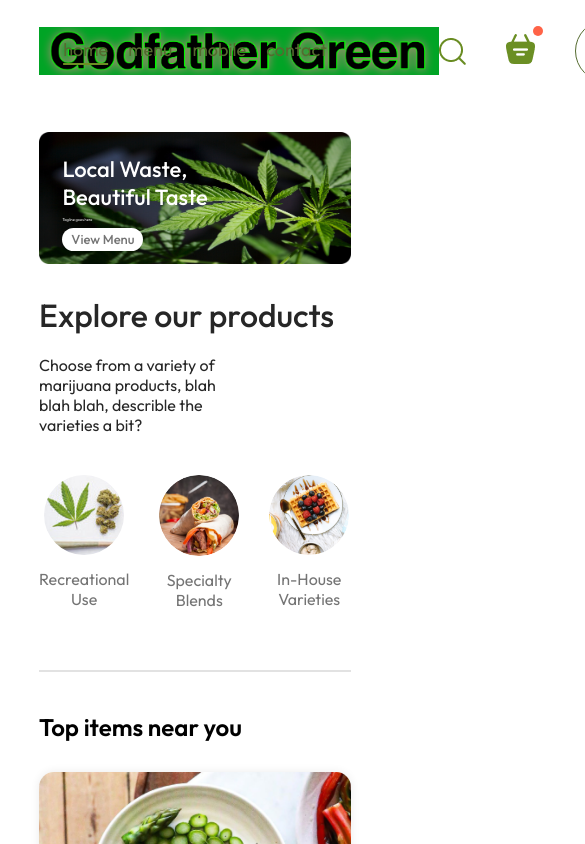
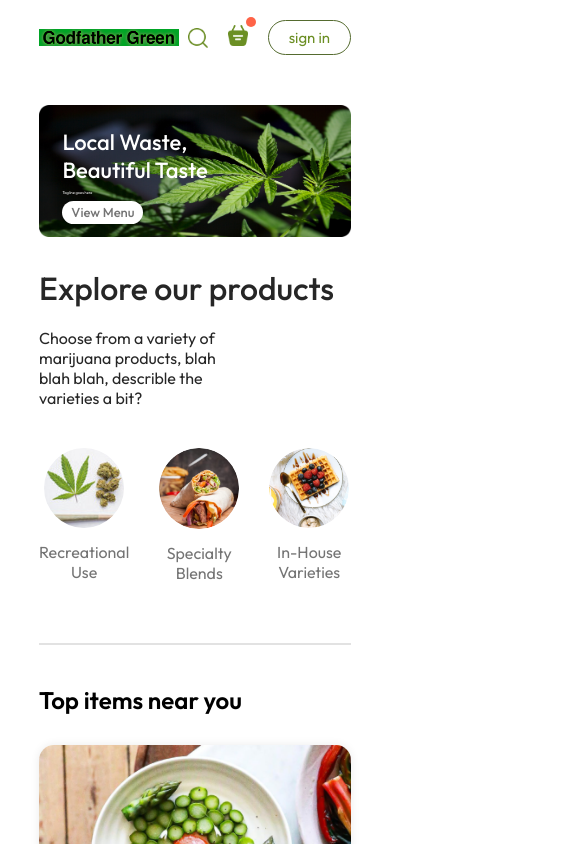
Before and after one commit to scullye127/Godfather-Green-2.0, a React (Vite) app in the folder site/frontend/: page / in a window 390 px wide. Shown: the top 844 px of the page, 585 px wide, since content can reach past the window. Built offline with nearby package versions, Linux system fonts and the light colour scheme.

Commit message:
"Navbar resizes with page"

```diff
--- a/site/frontend/src/components/Navbar/Navbar.css
+++ b/site/frontend/src/components/Navbar/Navbar.css
@@ -66,3 +66,48 @@
     top: -8px;
     right: -8px;
 }
+
+@media (max-width:1050px) {
+    .navbar .logo {
+        width: 140px;
+    }
+    .navbar-menu {
+        gap: 20px;
+        font-size: 17px;
+    }
+    .navbar-right{
+        gap: 30px;
+    }
+    .navbar-right img {
+        width: 22px;
+    }
+    .navbar-right button {
+        padding: 8px 25px;
+    }
+}
+
+@media (max-width:900px) {
+    .navbar .logo {
+        width: 140px;
+    }
+    .navbar-menu {
+        gap: 15px;
+        font-size: 16px;
+    }
+    .navbar-right{
+        gap: 20px;
+    }
+    .navbar-right img {
+        width: 20px;
+    }
+    .navbar-right button {
+        padding: 7px 20px;
+        font-size: 15px;
+    }
+}
+
+@media (max-width:750px) {
+    .navbar-menu {
+        display: none;
+    }
+}
```
